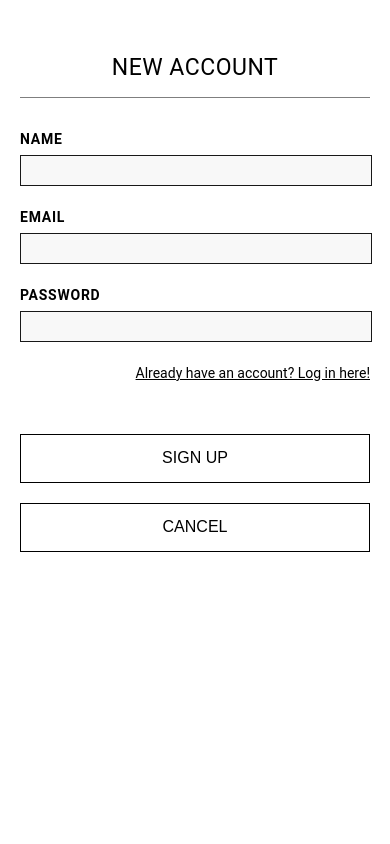
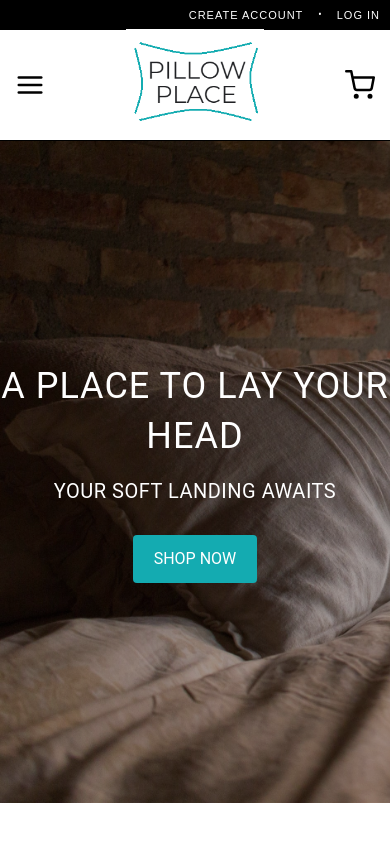
Before and after one commit to ianvillazana/pillow-place, a React (Create React App) app in the folder frontend/: page / in a window 390 px wide. Shown: the top 844 px of the page. Built offline with nearby package versions, Linux system fonts and the light colour scheme.

Commit message:
Implemented opening and closing of AuthForm component

```diff
--- a/frontend/src/App.js
+++ b/frontend/src/App.js
@@ -1,4 +1,4 @@
-import React from 'react';
+import React, { useEffect } from 'react';
 import { BrowserRouter, Switch, Route } from 'react-router-dom';
 
 import ScrollToTop from './components/ScrollToTop/ScrollToTop';
@@ -13,12 +13,32 @@ import ShippingPage from './pages/ShippingPage';
 import ShopPage from './pages/ShopPage';
 import ProductPage from './pages/ProductPage';
 import Footer from './components/Footer/Footer';
+import { AuthContext } from './context/auth-context';
 import { CartContext } from './context/cart-context';
+import { useAuth } from './hooks/useAuth';
 import { useCart } from './hooks/useCart';
 import './App.css';
 
 export default function App() {
-  const [state, open, close, addItem, removeItem, completeOrder, clear] = useCart();
+  const [authState, authOpen, authClose] = useAuth();
+  const [
+    cartState, cartOpen, cartClose, addItem, removeItem, completeOrder, clear
+  ] = useCart();
+
+  // Close authForm and cart when browser back button is pressed.
+  useEffect(() => {
+    window.onpopstate = () => {
+      authClose();
+      cartClose();
+    }
+  });
+
+  // Disable scrolling of the body while authForm or cart is open.
+  if (authState.show || cartState.show) {
+    document.body.style.overflow = "hidden";
+  } else {
+    document.body.style.overflow = "visible";
+  }
 
   const routes = (
     <Switch>
@@ -39,17 +59,24 @@ export default function App() {
   );
 
   return (
+    <AuthContext.Provider
+      value={{ state: authState, open: authOpen, close: authClose }}
+    >
       <CartContext.Provider
-      value={{ state, open, close, addItem, removeItem, completeOrder, clear }}
+        value={{
+          state: cartState, open: cartOpen, close: cartClose,
+          addItem, removeItem, completeOrder, clear
+        }}
       >
         <BrowserRouter basename="/">
           <ScrollToTop />
-        <AuthForm show />
+          <AuthForm />
           <Cart />
           <Header />
           <main>{routes}</main>
           <Footer />
         </BrowserRouter>
       </CartContext.Provider>
+    </AuthContext.Provider>
   );
 }
--- a/frontend/src/components/Cart/Cart.js
+++ b/frontend/src/components/Cart/Cart.js
@@ -1,4 +1,4 @@
-import React, { Fragment, useContext, useEffect } from 'react';
+import React, { Fragment, useContext } from 'react';
 import ReactDOM from 'react-dom';
 import { CSSTransition } from 'react-transition-group';
 
@@ -11,18 +11,6 @@ import styles from './Cart.module.css';
 
 export default function Cart() {
   const cart = useContext(CartContext);
-
-  // Close cart when browser back button is pressed.
-  useEffect(() => {
-    window.onpopstate = () => cart.close();
-  });
-
-  // Disable scrolling of the body while cart is open.
-  if (cart.state.show) {
-    document.body.style.overflow = "hidden";
-  } else {
-    document.body.style.overflow = "visible";
-  }
 
   const content = (
     <Fragment>
--- a/frontend/src/components/Header/Header.js
+++ b/frontend/src/components/Header/Header.js
@@ -3,6 +3,7 @@ import { Link } from 'react-router-dom';
 
 import IconButton from '../../components/IconButton/IconButton';
 import Menu from '../../components/Menu/Menu';
+import { AuthContext } from '../../context/auth-context';
 import { CartContext } from '../../context/cart-context';
 import logo from '../../images/homepage/logo.png';
 import menuIcon from '../../images/SVG/menu.svg';
@@ -10,6 +11,7 @@ import cartIcon from '../../images/SVG/shopping-cart.svg';
 import styles from './Header.module.css';
 
 export default function Header() {
+  const auth = useContext(AuthContext);
   const cart = useContext(CartContext);
   const [menuIsOpen, setMenuIsOpen] = useState(false);
 
@@ -33,9 +35,9 @@ export default function Header() {
       {menuIsOpen && <Menu onClick={() => setMenuIsOpen(false)} />}
       <div className={styles.top}>
         <div className={styles.options}>
-          <button>CREATE ACCOUNT</button>
+          <button onClick={() => auth.open(false)}>CREATE ACCOUNT</button>
           <p>•</p>
-          <button>LOG IN</button>
+          <button onClick={() => auth.open(true)}>LOG IN</button>
         </div>
       </div>
       <div className={styles.bottom}>
--- a/frontend/src/components/auth/AuthForm.js
+++ b/frontend/src/components/auth/AuthForm.js
@@ -1,10 +1,11 @@
-import React, { Fragment, useEffect } from 'react';
+import React, { Fragment, useContext } from 'react';
 import ReactDOM from 'react-dom';
 import { CSSTransition } from 'react-transition-group';
 
 import Backdrop from '../Backdrop/Backdrop';
 import Input from '../Input/Input';
 import WideButton from '../WideButton/WideButton';
+import { AuthContext } from '../../context/auth-context';
 import {
   VALIDATOR_REQUIRE, VALIDATOR_EMAIL, VALIDATOR_MINLENGTH }
   from '../../utils/validators';
@@ -12,13 +13,21 @@ import styles from './AuthForm.module.css';
 import './AuthFormAnimation.css';
 
 function Overlay(props) {
-  const { isLogin, setIsLogin, onSubmit, onCancel } = props;
+  const { auth } = props;
+
+  const switchHandler = () => {
+    if (auth.state.isLogin) {
+      auth.open(false);
+    } else {
+      auth.open(true);
+    }
+  }
 
   const content = (
     <div className={styles.authForm}>
-      <h2>{isLogin ? "Exisiting Customer" : "New Account"}</h2>
-      <form onSubmit={onSubmit ? onSubmit : e => e.preventDefault()}>
-        {!isLogin && (
+      <h2>{auth.state.isLogin ? "Existing Customer" : "New Account"}</h2>
+      <form onSubmit={e => e.preventDefault()}>
+        {!auth.state.isLogin && (
           <Input
             id="name"
             type="text"
@@ -44,17 +53,20 @@ function Overlay(props) {
           errorText="Please enter a valid password, at least 6 characters."
           onInput={() => {}}
         />
-        <div onClick={setIsLogin} className={styles.switch}>
-          {isLogin
+        <div
+          onClick={switchHandler}
+          className={styles.switch}
+        >
+          {auth.state.isLogin
             ? "Don't have an account? Sign up here!"
             : "Already have an account? Log in here!"
           }
         </div>
         <div className={styles.buttons}>
-          <WideButton onClick={onSubmit}>
-            {isLogin ? "LOG IN" : "SIGN UP"}
+          <WideButton onClick={() => {}}>
+            {auth.state.isLogin ? "LOG IN" : "SIGN UP"}
           </WideButton>
-          <WideButton onClick={onCancel} className={styles.cancelBtn}>
+          <WideButton onClick={() => auth.close()} className={styles.cancelBtn}>
             CANCEL
           </WideButton>
         </div>
@@ -65,25 +77,20 @@ function Overlay(props) {
   return ReactDOM.createPortal(content, document.getElementById('authForm-hook'));
 }
 
-export default function AuthForm(props) {
-  const { show, onCancel } = props;
-
-  // Close form when browser back button is pressed.
-  useEffect(() => {
-    window.onpopstate = () => onCancel();
-  });
+export default function AuthForm() {
+  const auth = useContext(AuthContext);
 
   return (
     <Fragment>
-      {show && <Backdrop onClick={onCancel} />}
+      {auth.state.show && <Backdrop onClick={auth.close} />}
       <CSSTransition
-        in={show}
+        in={auth.state.show}
         timeout={200}
         classNames="authForm"
         mountOnEnter
         unmountOnExit
       >
-        <Overlay {...props} />
+        <Overlay auth={auth} />
       </CSSTransition>
     </Fragment>
   );
--- a/frontend/src/components/auth/AuthForm.module.css
+++ b/frontend/src/components/auth/AuthForm.module.css
@@ -15,7 +15,6 @@
 
 .authForm h2 {
   border-bottom: 1px solid rgba(0,0,0,0.5);
-  font-size: 2.3rem;
   padding-bottom: 1rem;
   text-align: center;
   width: 100%;
@@ -58,10 +57,18 @@
   .authForm {
     border: none;
     height: 100%;
-    padding-left: 2rem;
-    padding-right: 2rem;
     left: 0;
+    padding: 2rem;
     top: 0;
     width: 100%;
   }
+
+  .authForm form {
+    font-size: 1.4rem;
+    gap: 1rem;
+  }
+
+  .switch {
+    font-size: 1.2rem;
+  }
 }
--- /dev/null
+++ b/frontend/src/context/auth-context.js
@@ -0,0 +1,10 @@
+import { createContext } from 'react';
+
+export const AuthContext = createContext({
+  show: false,
+  isLogin: true,
+  isLoggedIn: false,
+  userId: null,
+  login: () => {},
+  logout: () => {}
+});
--- /dev/null
+++ b/frontend/src/hooks/useAuth.js
@@ -0,0 +1,43 @@
+import { useReducer } from 'react';
+
+const initialState = {
+  show: false,
+  isLogin: true,
+  isLoggedIn: false,
+  userId: null,
+  login: () => {},
+  logout: () => {}
+}
+
+const authReducer = (state, action) => {
+  switch (action.type) {
+    case "OPEN":
+      return {
+        ...state,
+        show: true,
+        isLogin: action.isLogin
+      }
+    case "CLOSE":
+      return {
+        ...state,
+        show: false,
+        isLogin: true
+      }
+    default:
+      return state;
+  }
+}
+
+export const useAuth = () => {
+  const [state, dispatch] = useReducer(authReducer, initialState);
+
+  const open = (isLogin = true) => {
+    dispatch({ type: "OPEN", isLogin })
+  }
+
+  const close = () => {
+    dispatch({ type: "CLOSE" });
+  }
+
+  return [state, open, close];
+}
```
Lines whose indentation alone changed are shown as unchanged.
